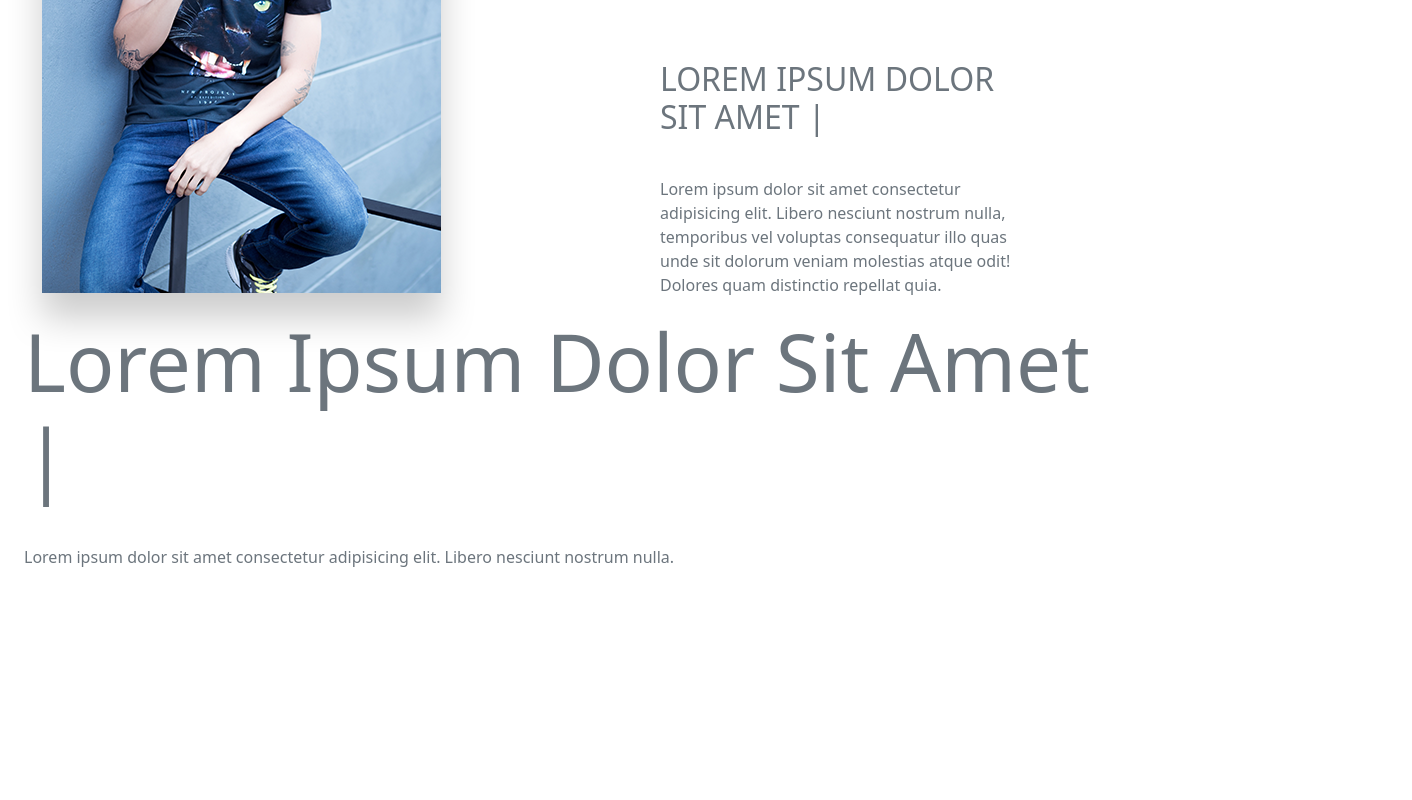
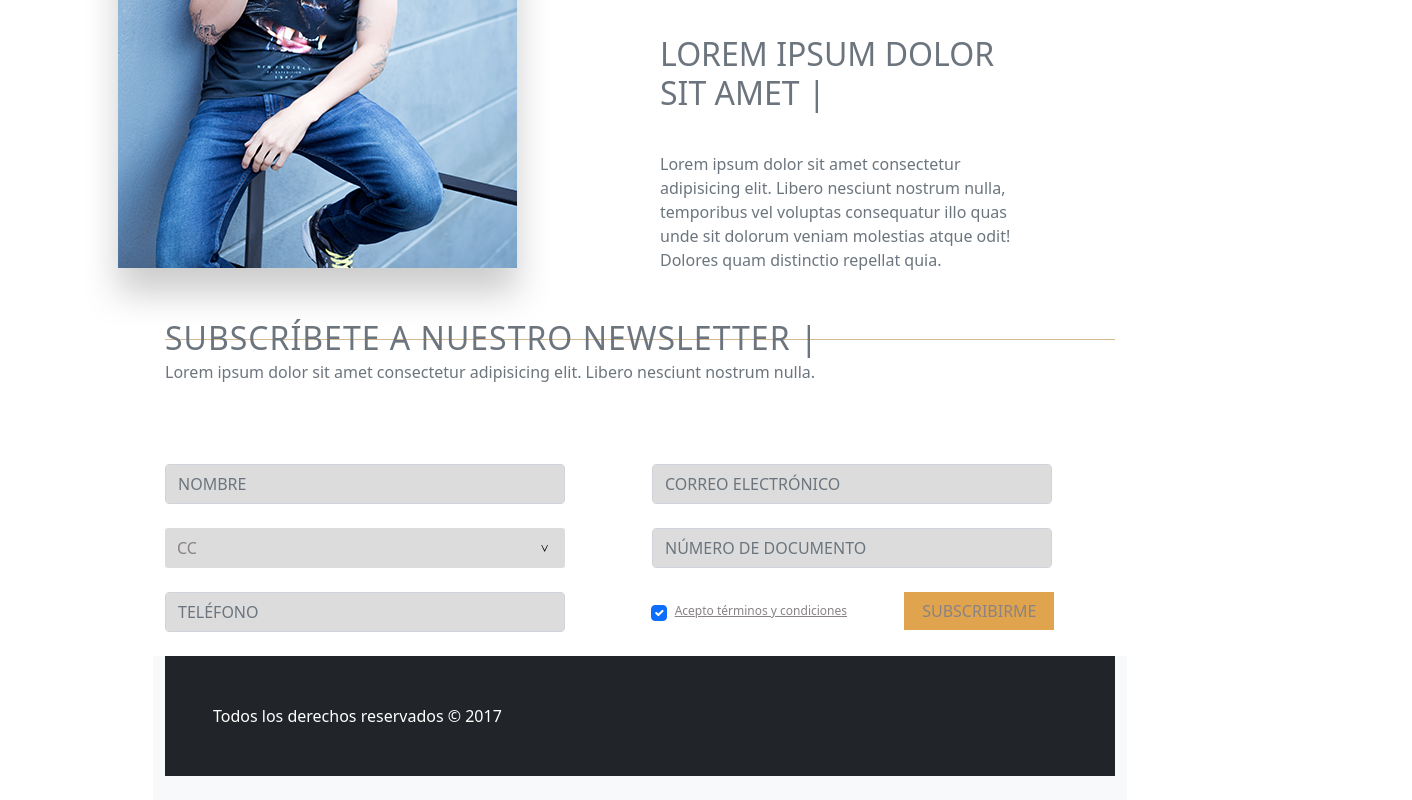
Before and after one commit to Diegofergamboa/Landing-Page, a website: page src/index.html in a window 1280 px wide. Shown: the part 1775-2575 px from the top of the page, 1412 px wide, since content can reach past the window. Before the commit the page ends 2360 px from the top, so only its background shows below. Drawn offline with nearby package versions, Linux system fonts and the light colour scheme.

Commit message:
layot almost completed

```diff
--- a/package.json
+++ b/package.json
@@ -17,6 +17,7 @@
   },
   "homepage": "https://github.com/Diegofergamboa/Landing-Page#readme",
   "dependencies": {
+    "@coreui/icons": "^3.0.0-alpha.0",
     "bootstrap": "^5.1.3"
   }
 }
--- a/src/index.html
+++ b/src/index.html
@@ -8,12 +8,12 @@
     <!-- Bootstrap CSS -->
     <link href="../styles.css" rel="stylesheet">
 
-    <title>Hello, world!</title>
+    <title>La Marca</title>
 </head>
 <body>
-    <header position-fixed>
-        <nav class="navbar navbar-expand-lg bg-dark navbar-light navbar-text navbar navbar-dark bg-black">
-            <div class="container-fluid ">
+    <header class="container row ">
+        <nav class="container navbar sticky-sm-top sticky-top navbar-expand-lg bg-dark navbar-text navbar bg-black">
+            <div class="container">
                 <img src="../assets/logo.png" class="navbar-brand" alt="Logotipo de la marca"></img>
                 <button class="navbar-toggler" type="button" data-bs-toggle="collapse" data-bs-target="#navbarNav" aria-controls="navbarNav" aria-expanded="false" aria-label="Toggle navigation">
                 <span class="navbar-toggler-icon"></span>
@@ -34,9 +34,20 @@
                     </li>
                 </ul>
                 </div>
+                <div class="btn-group" role="group">
+                    <button type="button" class="btn btn-brand">
+                        <img class="fa fa-facebook"></i>
+                    </button>
+                    <button type="button" class="btn btn-brand">
+                        <img class="fa fa-instagram"></i>
+                    </button>
+                    <button type="button" class="btn btn-brand">
+                        <img class="fa fa-youtube"></i>
+                    </button>
+                </div>
             </div>
         </nav>
-        <div class="container-fluid container-fluid2 bg-black">
+        <div class="container container-fluid2 bg-black">
             <div class="inicio-productos">
                 <a href="">Inicio </a>
                 <p>/</p>
@@ -80,10 +91,64 @@
             <p class="text-muted font-weight-thin mt-4 " >Lorem ipsum dolor sit amet consectetur adipisicing elit. Libero nesciunt nostrum nulla, temporibus vel voluptas consequatur illo quas unde sit dolorum veniam molestias atque odit! Dolores quam distinctio repellat quia.</p>
         </div>
     </div>
-    <div class="container row">
-        <p class="display-1 text-muted text-capitalize ">Lorem ipsum dolor sit amet |</p>
-        <p class="text-muted font-weight-thin mt-4 " >Lorem ipsum dolor sit amet consectetur adipisicing elit. Libero nesciunt nostrum nulla.</p>
-    </div>
+    <fieldset class="title-border container-fluid position-relative">
+        <legend class="text-muted mt-5 title-newsletter font-weight-normal">SUBSCRÍBETE A NUESTRO NEWSLETTER | </legend>
+        <p class="text-muted mt-1" >Lorem ipsum dolor sit amet consectetur adipisicing elit. Libero nesciunt nostrum nulla.</p>
+    </fieldset>
+
+    <!-- Form -->
+    <div class="container-fluid justify-content-center" >
+        <form>
+        <div class="row mb-4">
+            <div class="col">
+                <div class="form-outline">
+                <input type="text" placeholder="NOMBRE" class="form-control interfaz-cell" />
+                </div>
+            </div>
+            <div class="col">
+                <div class="form-outline">
+                <input type="text" placeholder="CORREO ELECTRÓNICO" class="form-control interfaz-cell" />
+                </div>
+        </div>
+        <div class="row mt-4">
+            <div class="form-group form-outline col">
+                <select class="form-control-select interfaz-cell" placeholder="TIPO DE DOCUMENTO" >
+                    <span></span>
+                    <option>CC</option>
+                    <option>CE</option>
+                    <option>ID Pasaporte</option>
+                    <option>TI</option>
+                </select>
+            </div>
+            <div class="col">
+                <div class="form-outline input-id">
+                <input type="text" placeholder="NÚMERO DE DOCUMENTO" type="number" class="form-control interfaz-cell" />
+                </div>
+            </div>
+        </div>
+        <div class="row mt-4 mb-4">
+            <div class="col">
+                <div class="form-outline ">
+                <input type="text" placeholder="TELÉFONO" type="number" class="form-control interfaz-cell" />
+                </div>
+            </div>
+            <!-- Checkbox -->
+            <div class="form-check col d-flex justify-content-around">
+                <div class="d-flex align-self-center">
+                    <input class="form-check-input me-2" type="checkbox" value="" id="form5Example3" checked />
+                    <label class="form-check-label" for="form5Example3">
+                        Acepto términos y condiciones
+                    </label>
+                </div>
+                    <button type="submit" class="btn btn-default">SUBSCRIBIRME</button>
+            </div>
+        </div>
+        </form>
+    <footer class="bg-light footer">
+        <div class="bg-dark mb-4 p-5 text-white"> Todos los derechos reservados
+            © 2017
+        </div>
+        </footer>
     <script src="../node_modules/bootstrap/dist/js/bootstrap.esm.min.js" ></script>
 </body>
 </html>
--- a/styles.scss
+++ b/styles.scss
@@ -1,22 +1,24 @@
 // Imports
 
 @import "./node_modules/bootstrap/scss/bootstrap.scss";
+
 
 $primary: #000;
 $secondary: #d5b992;
 $white: #ffffff;
 
+body {
+    display: grid;
+    justify-content: center;
+}
 header {
-    display: flex;
-    flex-direction: column;
     align-items: center;
     align-content: center;
-    background-color: #000;
     height: 350px;
+    width: 100%;
 }
 .navbar {
     height: 80px;
-    width: 950px;
     border-bottom: 1px solid #898383;
 }
 
@@ -106,7 +108,6 @@ header {
 .settingtext {
     word-spacing: 2rem;
     font-size: 2rem;
-    margin-left: 125px;
 }
 .figure-img {
     margin-right: 20px;
@@ -129,18 +130,107 @@ header {
     height: 340px;
     padding: 0;
     width: 100%;
-    max-width: 1400px;
+    max-width: 1300px;
 }
 .image-banner {
     background-repeat: no-repeat;
     background-size: cover;
     background-position: center;
-    max-width: 1400px;
+    max-width: 1300px;
 }
 .container-images {
     margin-left: 0;
     padding: 0;
 }
+.title-newsletter {
+    font-size: 2rem;
+    font-weight: lighter;
+    letter-spacing: 1px;
+}
+
+.title-newsletter {
+    width: 100%;
+    border-bottom: 1px solid #d5b992;
+    line-height: 0.1em;
+    margin: 10px 0 20px;
+}
+
+.title-newsletter span {
+    background:#fff;
+    padding:0 10px;
+    z-index: 0;
+}
+.title-border {
+    margin: 0 auto;
+}
+
+.form-control-select {
+    background-image: url('./assets/arrow.png');
+    background-repeat: no-repeat;
+    background-position: right;
+    background-position-x: 23.5rem;
+    background-size: 7px;
+    -webkit-appearance: none;
+    -moz-appearance: none;
+    -o-appearance: none;
+    appearance: none;
+    border: none;
+    border-radius: 3px;
+    text-indent: 0.75rem;
+    color: #898383;
+}
+.interfaz-cell {
+    background-color: #dcdcdd;
+    height: 40px;
+    width: 25rem;
+    min-width: 25rem;
+}
+
+.input-id {
+    margin-left: 0.75rem;
+}
+
+.form-check-label {
+    font-size: 0.75rem;
+    color: #898383;
+    text-decoration: underline;
+    align-self: center;
+}
+
+.btn-default {
+    background-color: #e0a44f;
+    border: #ea9115;
+    font-size: 1rem;
+    color: #898383;
+    width: 150px;
+    border-radius: 0;
+    margin-right: 8px;
+}
+
+.fa-facebook {
+    background-image: url('./assets/facebook.png');
+
+}
+
+.fa-instagram {
+    background-image: url('./assets/instagram.png');
+
+}
+
+.fa-youtube {
+    background-image: url('./assets/social.png');
+}
+
+.fa {
+    background-repeat: no-repeat;
+    background-position: center;
+    background-size: contain;
+    width: 30px;
+    height: 30px;
+    outline: none;
+}
+
+
 $theme-colors: (
     "primary":    $primary,
     "secondary":  $secondary,
```
Also changed, not shown: assets/facebook.png (added), assets/instagram.png (added), assets/social.png (added), styles.css, 4 other files.
